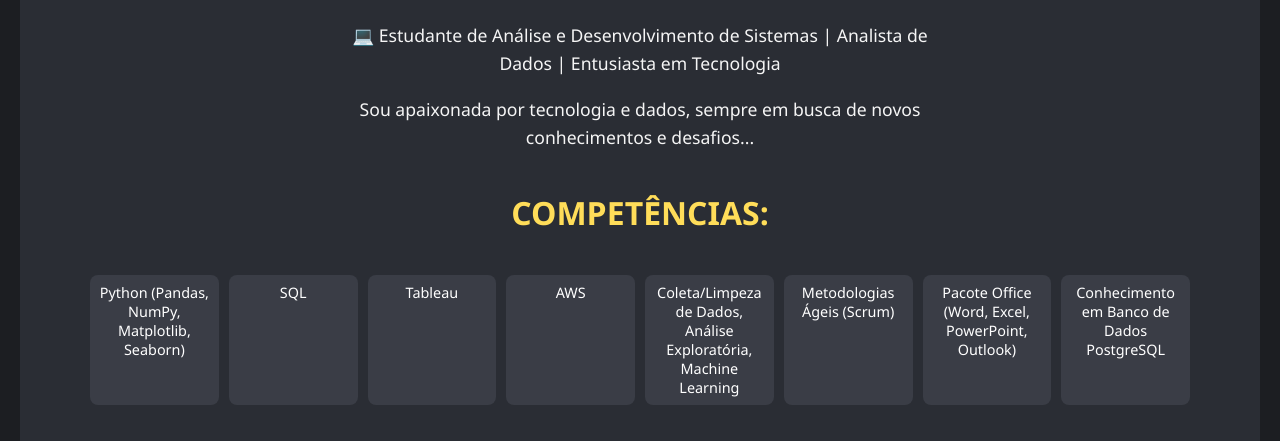
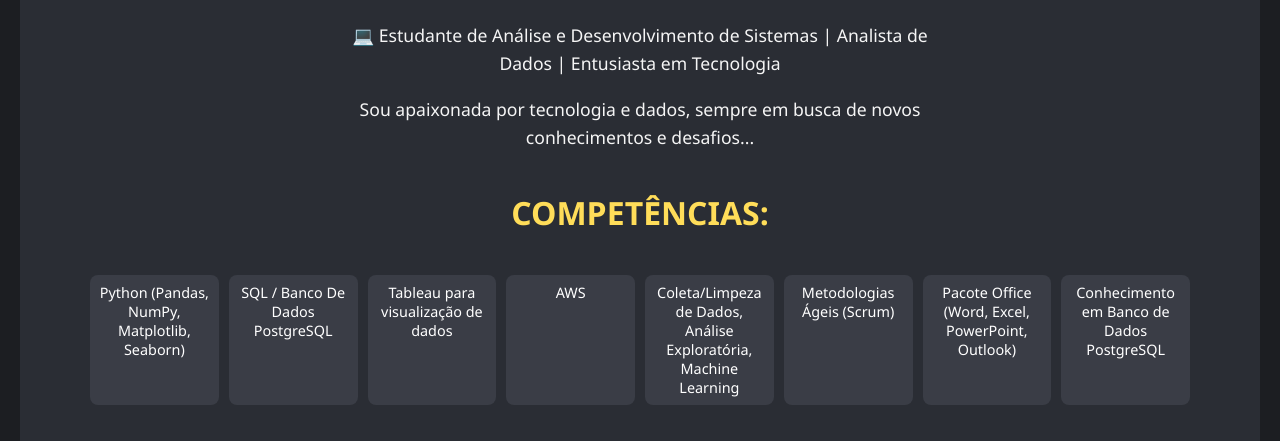
Before and after one commit to Savarezi/Portifolio-2, a plain HTML site: page index.html in a window 1280 px wide. Shown: the part 359-800 px from the top of the page. Drawn offline with Linux system fonts and the light colour scheme.

Commit message:
adicionei competencias

```diff
--- a/index.html
+++ b/index.html
@@ -24,8 +24,8 @@
         <h2>COMPETÊNCIAS:</h2>
         <div class="competencias">
             <p> Python (Pandas, NumPy, Matplotlib, Seaborn)</p>
-            <p> SQL</p>
-            <p> Tableau</p>
+            <p> SQL / Banco De Dados PostgreSQL</p>
+            <p> Tableau para visualização de dados</p>
             <p> AWS</p>
             <p> Coleta/Limpeza de Dados, Análise Exploratória, Machine Learning</p>
             <p> Metodologias Ágeis (Scrum)</p>
```
